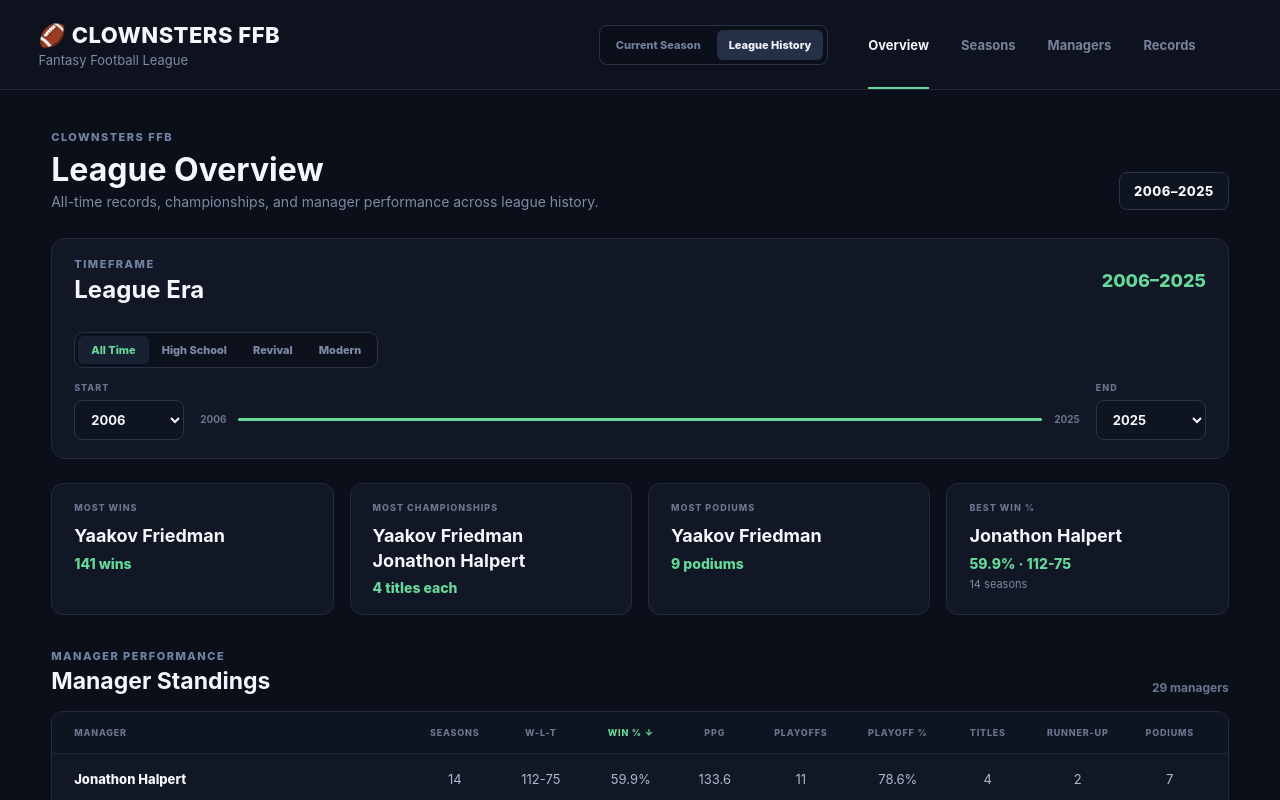
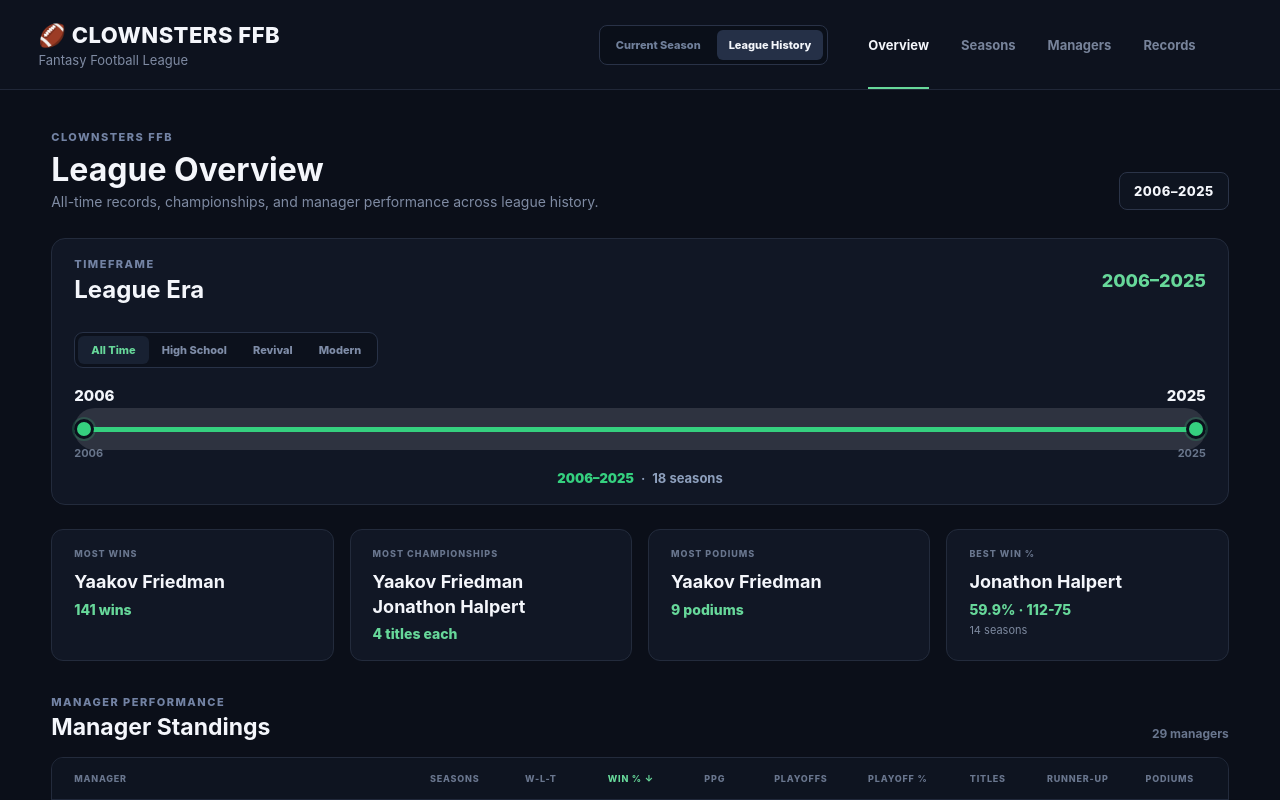
Before and after one commit to yfriedman4-prog/clownsters-ffb, a React (Vite) app: page / in a window 1280 px wide. Both pictures are taken after a click on the button "League History". Shown: the top 800 px of the page. Built offline with nearby package versions, Linux system fonts and the light colour scheme.

Commit message:
Add analytics trends and history timeframe slider

```diff
--- a/src/App.css
+++ b/src/App.css
@@ -1328,6 +1328,137 @@ margin-right: 30px;
 .history-overview-placeholder p {
   margin: 0;
   color: #7d899f;
+}
+/* HISTORY TIMEFRAME RANGE SLIDER */
+
+.history-range-slider {
+  width: 100%;
+  margin-top: 18px;
+}
+
+.history-range-labels {
+  display: flex;
+  justify-content: space-between;
+  align-items: center;
+  margin-bottom: 10px;
+  font-size: 15px;
+  font-weight: 800;
+  color: #f3f6fb;
+}
+
+.history-range-track-wrap {
+  position: relative;
+  height: 28px;
+  display: flex;
+  align-items: center;
+}
+
+.history-range-track,
+.history-range-selected {
+  position: absolute;
+  left: 0;
+  right: 0;
+  height: 5px;
+  border-radius: 999px;
+  pointer-events: none;
+}
+
+.history-range-track {
+  background: rgba(255, 255, 255, 0.12);
+}
+
+.history-range-selected {
+  background: #35d07f;
+}
+
+/* Both range inputs occupy the same track */
+.history-range-input {
+  position: absolute;
+  left: 0;
+  width: 100%;
+  height: 28px;
+  margin: 0;
+  padding: 0;
+  appearance: none;
+  -webkit-appearance: none;
+  background: transparent;
+  pointer-events: none;
+}
+
+/* Chrome / Edge / Safari */
+.history-range-input::-webkit-slider-runnable-track {
+  height: 5px;
+  background: transparent;
+}
+
+.history-range-input::-webkit-slider-thumb {
+  width: 20px;
+  height: 20px;
+  margin-top: -7.5px;
+  border: 3px solid #0b111d;
+  border-radius: 50%;
+  background: #35d07f;
+  box-shadow: 0 0 0 2px rgba(53, 208, 127, 0.2);
+  appearance: none;
+  -webkit-appearance: none;
+  cursor: grab;
+  pointer-events: auto;
+}
+
+.history-range-input::-webkit-slider-thumb:active {
+  cursor: grabbing;
+  transform: scale(1.08);
+}
+
+/* Firefox */
+.history-range-input::-moz-range-track {
+  height: 5px;
+  background: transparent;
+}
+
+.history-range-input::-moz-range-thumb {
+  width: 16px;
+  height: 16px;
+  border: 3px solid #0b111d;
+  border-radius: 50%;
+  background: #35d07f;
+  box-shadow: 0 0 0 2px rgba(53, 208, 127, 0.2);
+  cursor: grab;
+  pointer-events: auto;
+}
+
+.history-range-extents {
+  display: flex;
+  justify-content: space-between;
+  margin-top: 3px;
+  font-size: 11px;
+  font-weight: 700;
+  color: #68758b;
+}
+
+@media (max-width: 700px) {
+  .history-range-slider {
+    margin-top: 14px;
+  }
+
+  .history-range-track-wrap {
+    height: 34px;
+  }
+
+  .history-range-input {
+    height: 34px;
+  }
+
+  .history-range-input::-webkit-slider-thumb {
+    width: 24px;
+    height: 24px;
+    margin-top: -9.5px;
+  }
+
+  .history-range-input::-moz-range-thumb {
+    width: 20px;
+    height: 20px;
+  }
 }
 
 @media (max-width: 600px) {
@@ -2823,3 +2954,18 @@ button.history-manager-name:hover {
   color: #7383a4;
   font-size: 12px;
 }
+.history-range-summary {
+  display: flex;
+  justify-content: center;
+  align-items: center;
+  gap: 7px;
+  margin-top: 10px;
+  color: #8ea0bd;
+  font-size: 13px;
+  font-weight: 700;
+}
+
+.history-range-summary strong {
+  color: #35d07f;
+  font-weight: 900;
+}
--- a/src/App.jsx
+++ b/src/App.jsx
@@ -1504,19 +1504,7 @@ page !== 'records' ? (
 
   </div>
 </div>
-<div className="trend-panel">
-  <div className="trend-header">
-    <div>
-      <div className="eyebrow">POWER RANKINGS</div>
-      <h2>Power Ranking Trend</h2>
-      <p>
-        Composite team strength after each completed week.
-      </p>
-      <small className="trend-hint">
-  Click a team in the legend to isolate its trend.
-</small>
-    </div>
-  </div>
+
 {/* POWER RANKING TREND */}
 <div className="trend-panel">
   <div className="trend-header">
@@ -1721,7 +1709,6 @@ page !== 'records' ? (
     </ResponsiveContainer>
   </div>
   </div>
-</div>
     <div className="analytics-summary">
       <div className="analytics-summary-card">
         <span>TOP OFFENSE</span>
--- a/src/pages/history/HistoryOverview.jsx
+++ b/src/pages/history/HistoryOverview.jsx
@@ -28,6 +28,14 @@ const [managerSort, setManagerSort] = useState({
     startSeason,
     endSeason
   )
+  const minSeason = Math.min(...availableSeasons)
+const maxSeason = Math.max(...availableSeasons)
+const sliderSeasons = [...availableSeasons].sort((a, b) => a - b)
+
+const startSeasonIndex = sliderSeasons.indexOf(startSeason)
+const endSeasonIndex = sliderSeasons.indexOf(endSeason)
+
+
 const managerStandings = [...historyStats.managers].sort((a, b) => {
   const key = managerSort.key
   const direction = managerSort.direction === 'asc' ? 1 : -1
@@ -90,6 +98,10 @@ const podiumLeaders = historyStats.leaders.podiums
     const year = Number(event.target.value)
     setEndSeason(Math.max(year, startSeason))
   }
+  const selectedSeasonCount =
+  availableSeasons.filter(
+    (year) => year >= startSeason && year <= endSeason
+  ).length
   const activeEra =
   LEAGUE_ERAS.find(
     (era) =>
@@ -147,49 +159,82 @@ const podiumLeaders = historyStats.leaders.podiums
           )}
         </div>
 
-        <div className="history-range-controls">
-          <div className="history-range-control">
-            <label htmlFor="history-start-season">
-              START
-            </label>
+       <div className="history-range-slider">
+  <div className="history-range-labels">
+    <span>{startSeason}</span>
+    <span>{endSeason}</span>
+  </div>
 
-            <select
-              id="history-start-season"
-              value={startSeason}
-              onChange={handleStartChange}
-            >
-              {availableSeasons.map((year) => (
-                <option key={year} value={year}>
-                  {year}
-                </option>
-              ))}
-            </select>
-          </div>
+  <div className="history-range-track-wrap">
+    <div className="history-range-track" />
 
-          <div className="history-range-track">
-            <span>{firstSeason}</span>
-            <div className="history-range-line" />
-            <span>{lastSeason}</span>
-          </div>
+    <div
+      className="history-range-selected"
+      style={{
+  left: `${
+    (startSeasonIndex /
+      (sliderSeasons.length - 1)) *
+    100
+  }%`,
+  right: `${
+    100 -
+    (endSeasonIndex /
+      (sliderSeasons.length - 1)) *
+      100
+  }%`,
+}}
+    />
 
-          <div className="history-range-control">
-            <label htmlFor="history-end-season">
-              END
-            </label>
+    <input
+  type="range"
+  min="0"
+  max={sliderSeasons.length - 1}
+  step="1"
+  value={startSeasonIndex}
+  onChange={(event) => {
+    const nextIndex = Number(event.target.value)
 
-            <select
-              id="history-end-season"
-              value={endSeason}
-              onChange={handleEndChange}
-            >
-              {availableSeasons.map((year) => (
-                <option key={year} value={year}>
-                  {year}
-                </option>
-              ))}
-            </select>
-          </div>
-        </div>
+    if (nextIndex <= endSeasonIndex) {
+      setStartSeason(sliderSeasons[nextIndex])
+    }
+  }}
+  className="history-range-input history-range-start"
+  aria-label="Starting season"
+/>
+
+  <input
+  type="range"
+  min="0"
+  max={sliderSeasons.length - 1}
+  step="1"
+  value={endSeasonIndex}
+  onChange={(event) => {
+    const nextIndex = Number(event.target.value)
+
+    if (nextIndex >= startSeasonIndex) {
+      setEndSeason(sliderSeasons[nextIndex])
+    }
+  }}
+  className="history-range-input history-range-end"
+  aria-label="Ending season"
+/>
+  </div>
+
+  <div className="history-range-extents">
+    <span>{minSeason}</span>
+    <span>{maxSeason}</span>
+  </div>
+  <div className="history-range-summary">
+  <strong>
+    {startSeason}–{endSeason}
+  </strong>
+  <span>·</span>
+  <span>
+    {selectedSeasonCount}{' '}
+    {selectedSeasonCount === 1 ? 'season' : 'seasons'}
+  </span>
+</div>
+</div>
       </div>
 
      <div className="history-overview-records">
```
